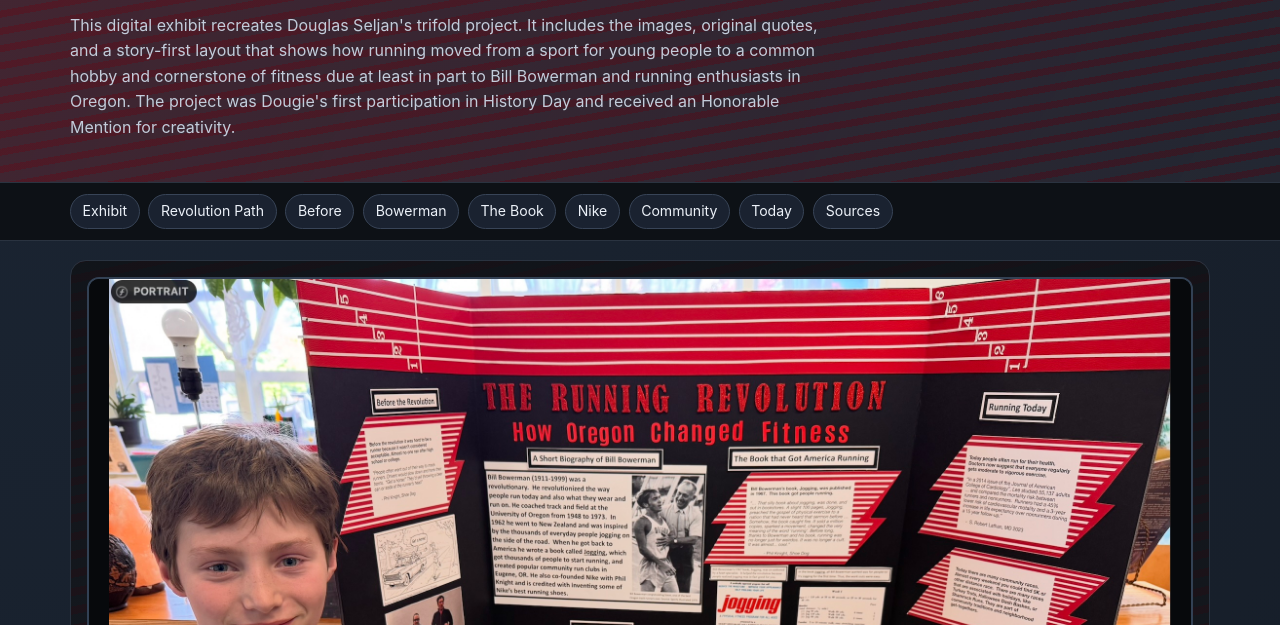
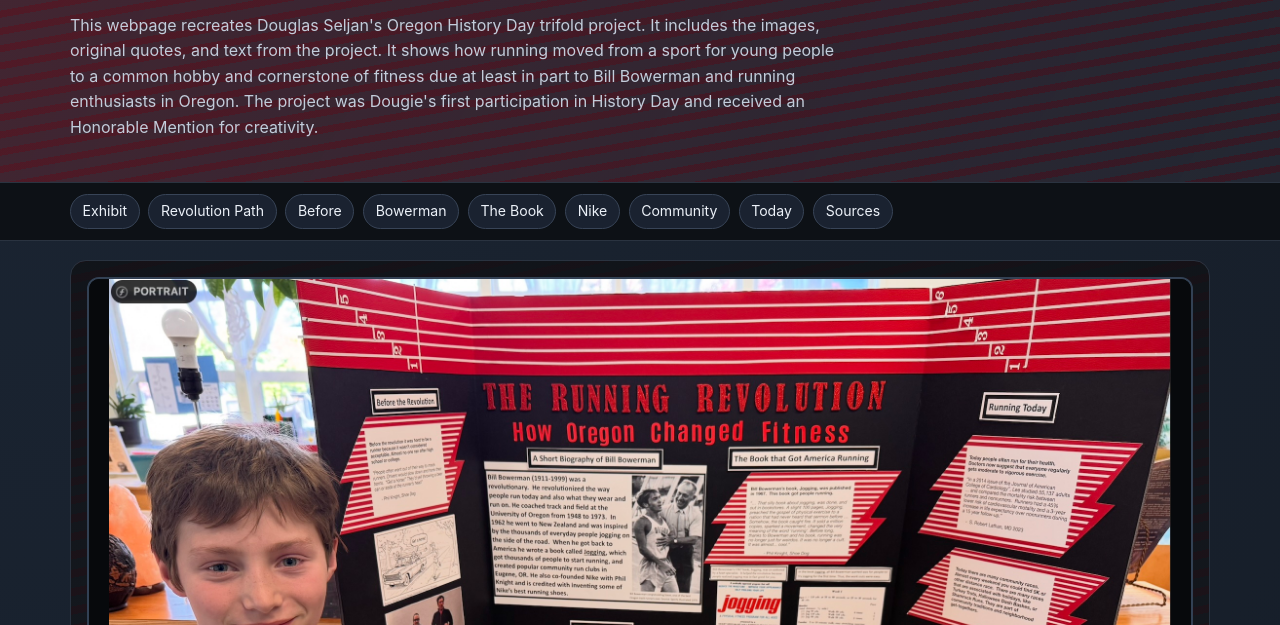
Before and after one commit to sseljan/running-revolution, a plain HTML site: page index.html in a window 1280 px wide. Shown: the part 175-800 px from the top of the page. Drawn offline with Linux system fonts and the light colour scheme.

Commit message:
edited text

```diff
--- a/index.html
+++ b/index.html
@@ -14,8 +14,8 @@
       <h1>The Running Revolution</h1>
       <p class="subtitle">How Oregon Changed Fitness</p>
       <p class="intro">
-        This digital exhibit recreates Douglas Seljan's trifold project. It includes the images, original quotes,
-        and a story-first layout that shows how running moved from a sport for young people to a common hobby
+        This webpage recreates Douglas Seljan's Oregon History Day trifold project. It includes the images, original quotes, and text
+        from the project. It shows how running moved from a sport for young people to a common hobby
         and cornerstone of fitness due at least in part to Bill Bowerman and running enthusiasts in Oregon.
         The project was Dougie's first participation in History Day and received an Honorable Mention for creativity.
       </p>
```
